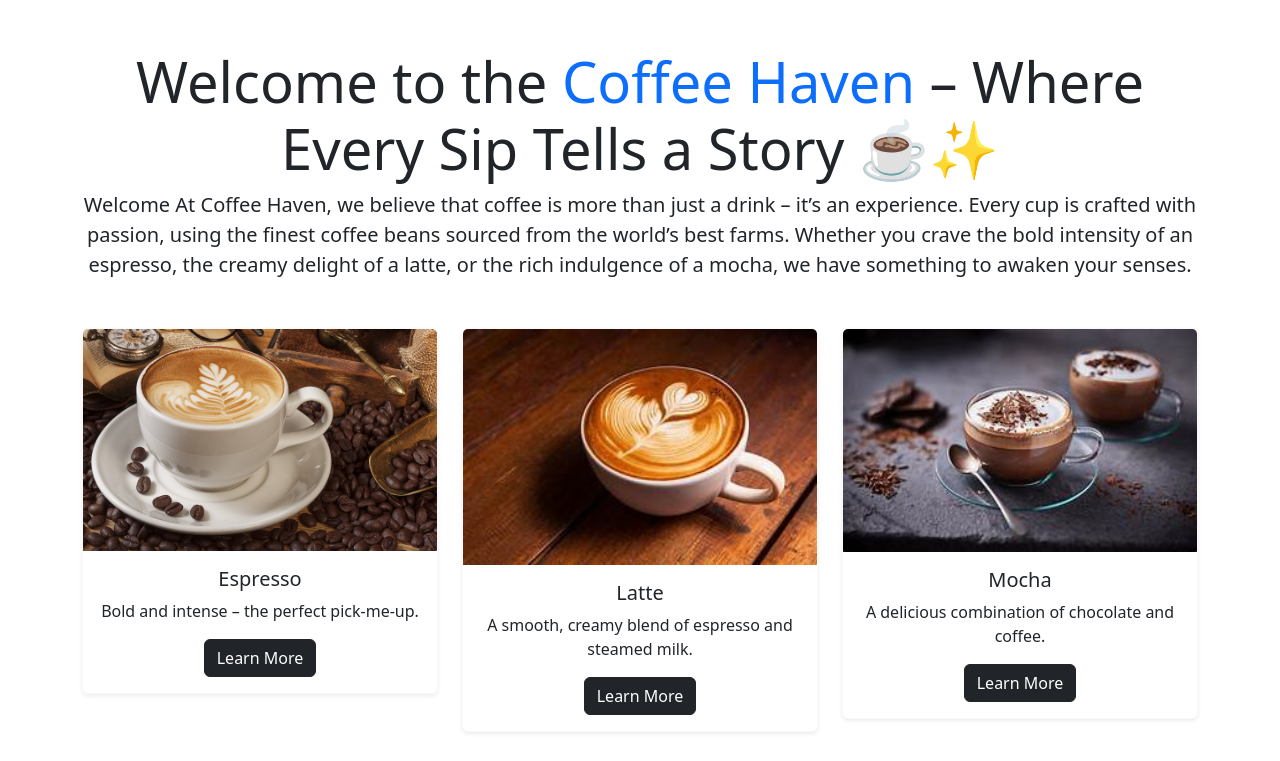
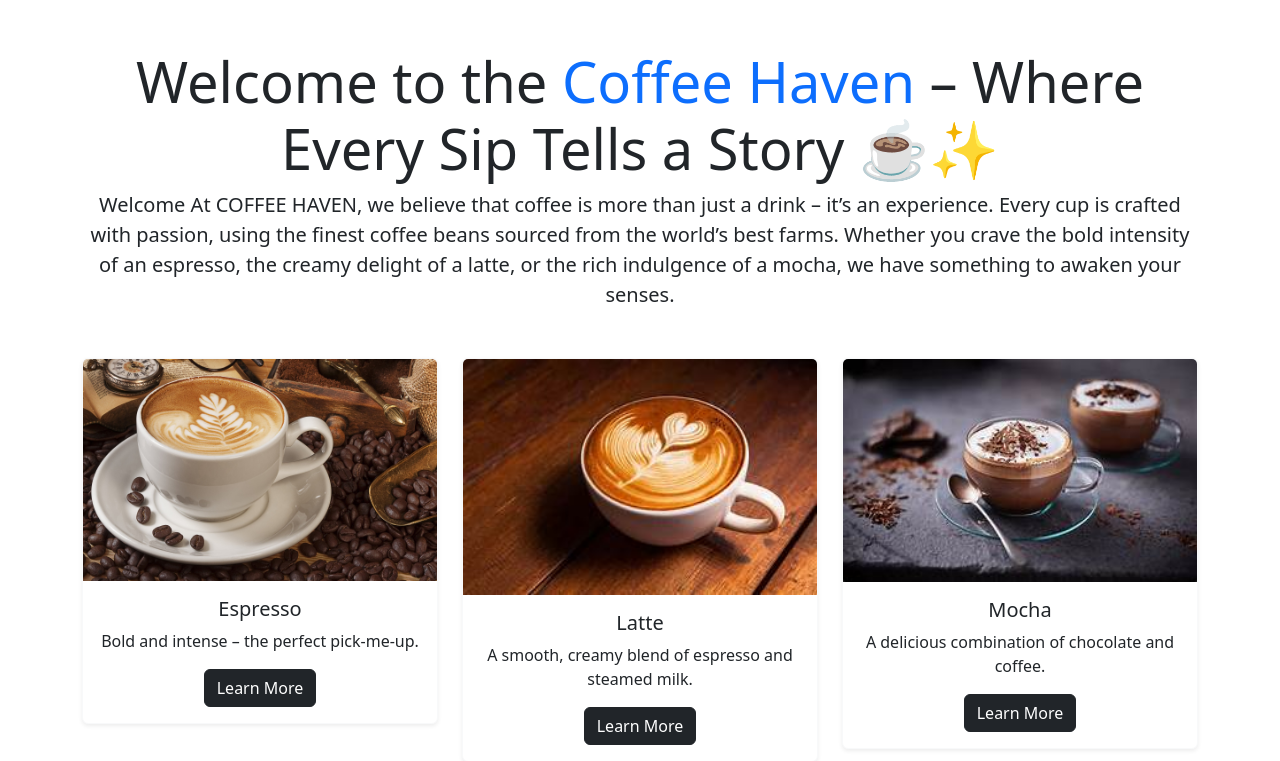
Before and after one commit to rishabhraj23/coffeeshop, a Django app: page / in a window 1280 px wide. Shown: the part 73-834 px from the top of the page. Run offline with Django 5.2, Linux system fonts and the light colour scheme.

Commit message:
updated html file

```diff
--- a/templates/home.html
+++ b/templates/home.html
@@ -10,7 +10,7 @@
 <div class="container">
     <div class="text-center my-5">
         <h1 class="display-4"> Welcome to the <span class="text-primary">Coffee Haven</span> – Where Every Sip Tells a Story ☕✨</h1>
-        <p class="lead">Welcome At Coffee Haven, we believe that coffee is more than just a drink – it’s an experience. Every cup is crafted with passion, using the finest coffee beans sourced from the world’s best farms. Whether you crave the bold intensity of an espresso, the creamy delight of a latte, or the rich indulgence of a mocha, we have something to awaken your senses.</p>
+        <p class="lead">Welcome At COFFEE HAVEN, we believe that coffee is more than just a drink – it’s an experience. Every cup is crafted with passion, using the finest coffee beans sourced from the world’s best farms. Whether you crave the bold intensity of an espresso, the creamy delight of a latte, or the rich indulgence of a mocha, we have something to awaken your senses.</p>
     </div>
 
     <div class="row text-center">
```
